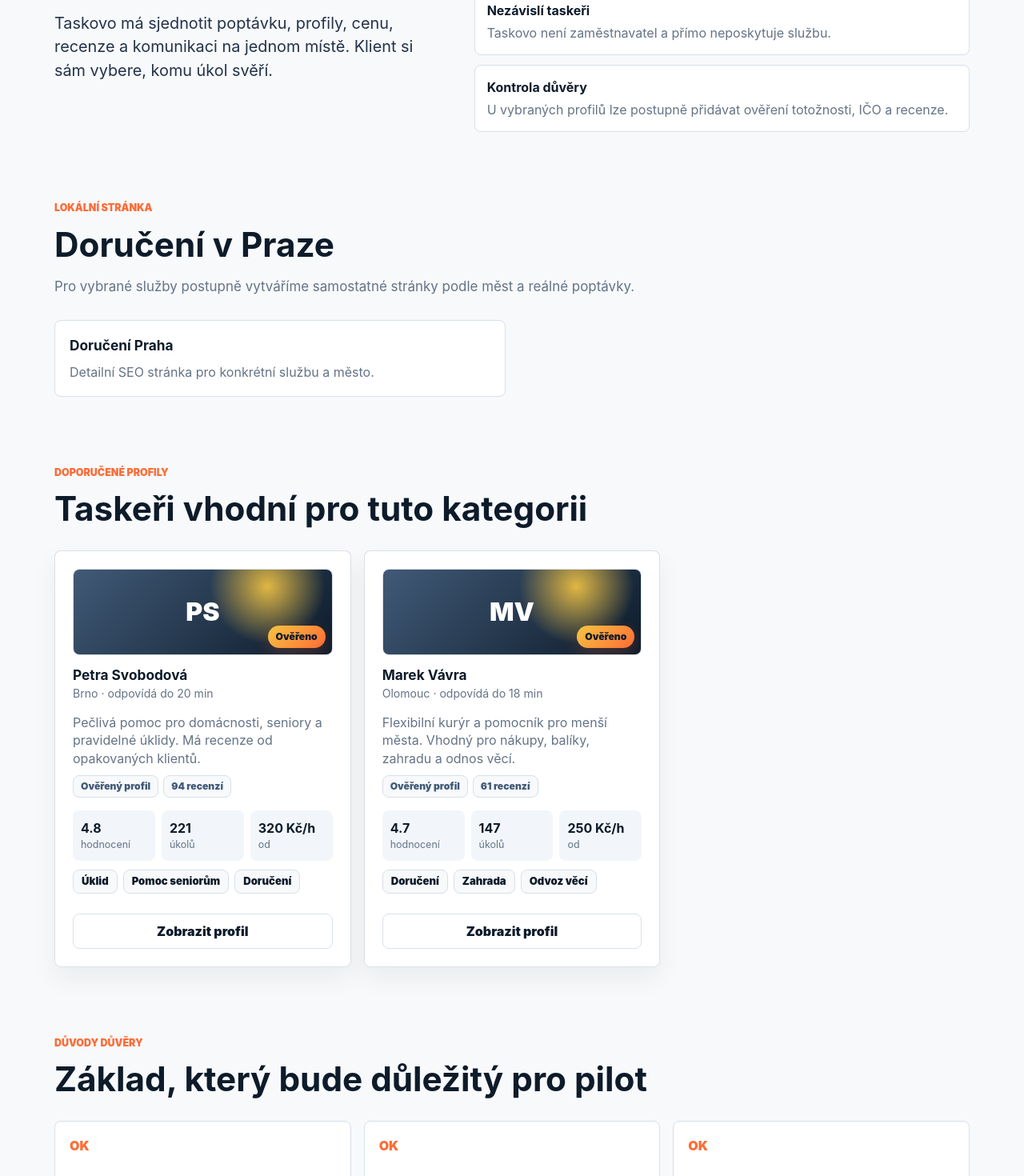
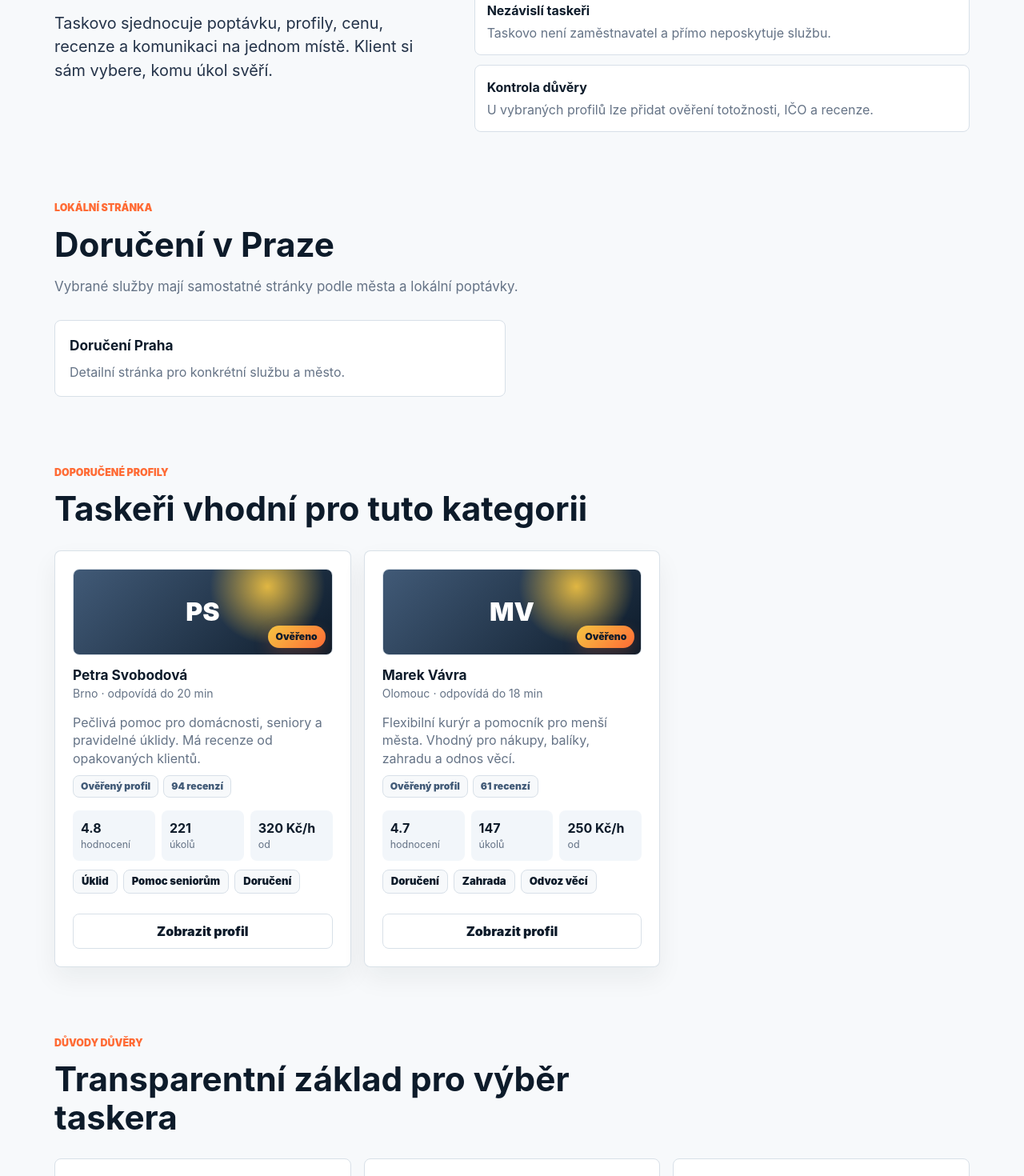
Before and after one commit to kaziodimm/taskovo-app, a Next.js app: page /kategorie/doruceni in a window 1280 px wide. Shown: the part 1000-2470 px from the top of the page at 80% size. Built offline with nearby package versions, Linux system fonts and the light colour scheme; no server answers.

Commit message:
Add category breadcrumbs schema and polish wording

```diff
--- a/app/kategorie/[slug]/page.tsx
+++ b/app/kategorie/[slug]/page.tsx
@@ -29,7 +29,7 @@ const categoryFaqs = [
   {
     question: "Můžu před výběrem porovnat cenu a recenze?",
     answer:
-      "Ano. Cílem Taskovo je ukázat nabídky, profil taskera, hodnocení, cenu, dostupnost a způsob provedení ještě před potvrzením úkolu.",
+      "Ano. Taskovo ukazuje nabídky, profil taskera, hodnocení, cenu, dostupnost a způsob provedení před potvrzením úkolu.",
   },
 ];
 
@@ -116,12 +116,23 @@ export default async function CategoryDetailPage({ params }: { params: Promise<{
     })),
   };
 
+  const breadcrumbJsonLd = {
+    "@context": "https://schema.org",
+    "@type": "BreadcrumbList",
+    itemListElement: [
+      { "@type": "ListItem", position: 1, name: "Taskovo", item: baseUrl },
+      { "@type": "ListItem", position: 2, name: "Kategorie", item: `${baseUrl}/kategorie` },
+      { "@type": "ListItem", position: 3, name: category.title, item: pageUrl },
+    ],
+  };
+
   return (
     <>
       <Header />
       <main className="page-shell">
         <script type="application/ld+json" dangerouslySetInnerHTML={{ __html: JSON.stringify(serviceJsonLd) }} />
         <script type="application/ld+json" dangerouslySetInnerHTML={{ __html: JSON.stringify(faqJsonLd) }} />
+        <script type="application/ld+json" dangerouslySetInnerHTML={{ __html: JSON.stringify(breadcrumbJsonLd) }} />
 
         <section className="page-hero">
           <div>
@@ -160,21 +171,21 @@ export default async function CategoryDetailPage({ params }: { params: Promise<{
             <p className="kicker">Jak vybrat</p>
             <h2>Porovnání místo hledání po skupinách</h2>
             <p className="hero-lead">
-              Taskovo má sjednotit poptávku, profily, cenu, recenze a komunikaci na jednom místě. Klient si sám vybere, komu úkol svěří.
+              Taskovo sjednocuje poptávku, profily, cenu, recenze a komunikaci na jednom místě. Klient si sám vybere, komu úkol svěří.
             </p>
           </div>
           <div className="feature-list">
             <div><strong>Jasný rozsah</strong><span>Popis úkolu, fotky, místo a termín pomůžou taskerům dát přesnější nabídku.</span></div>
             <div><strong>Nezávislí taskeři</strong><span>Taskovo není zaměstnavatel a přímo neposkytuje službu.</span></div>
-            <div><strong>Kontrola důvěry</strong><span>U vybraných profilů lze postupně přidávat ověření totožnosti, IČO a recenze.</span></div>
+            <div><strong>Kontrola důvěry</strong><span>U vybraných profilů lze přidat ověření totožnosti, IČO a recenze.</span></div>
           </div>
         </section>
 
         {matchedCityLinks.length ? (
           <section className="section">
-            <div className="section-title"><p className="kicker">Lokální stránka</p><h2>{category.shortTitle} v Praze</h2><p>Pro vybrané služby postupně vytváříme samostatné stránky podle měst a reálné poptávky.</p></div>
+            <div className="section-title"><p className="kicker">Lokální stránka</p><h2>{category.shortTitle} v Praze</h2><p>Vybrané služby mají samostatné stránky podle města a lokální poptávky.</p></div>
             <div className="legal-grid">
-              {matchedCityLinks.map((item) => <a className="legal-card" href={item.href} key={item.href}><h3>{category.shortTitle} {item.city}</h3><p>Detailní SEO stránka pro konkrétní službu a město.</p></a>)}
+              {matchedCityLinks.map((item) => <a className="legal-card" href={item.href} key={item.href}><h3>{category.shortTitle} {item.city}</h3><p>Detailní stránka pro konkrétní službu a město.</p></a>)}
             </div>
           </section>
         ) : null}
@@ -192,7 +203,7 @@ export default async function CategoryDetailPage({ params }: { params: Promise<{
         <section className="section">
           <div className="section-title">
             <p className="kicker">Důvody důvěry</p>
-            <h2>Základ, který bude důležitý pro pilot</h2>
+            <h2>Transparentní základ pro výběr taskera</h2>
           </div>
           <div className="trust-grid">
             {trustBadges.map((badge) => (
```
